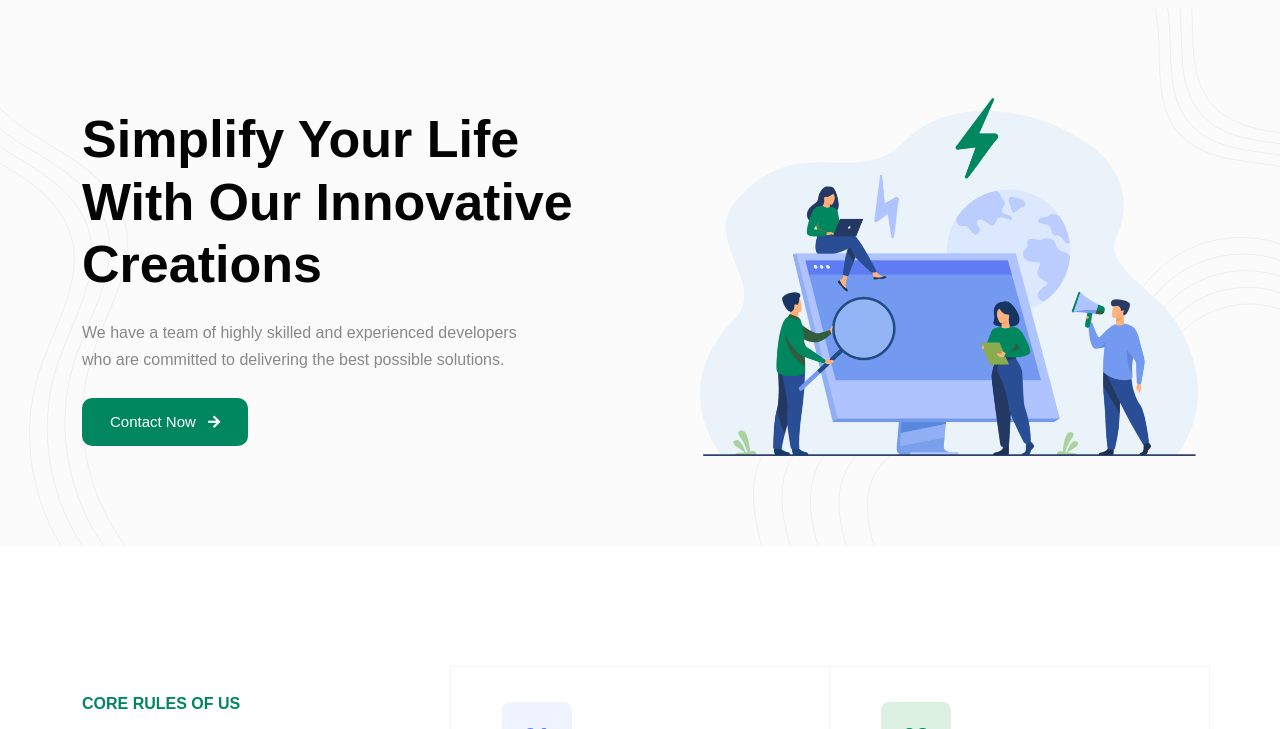
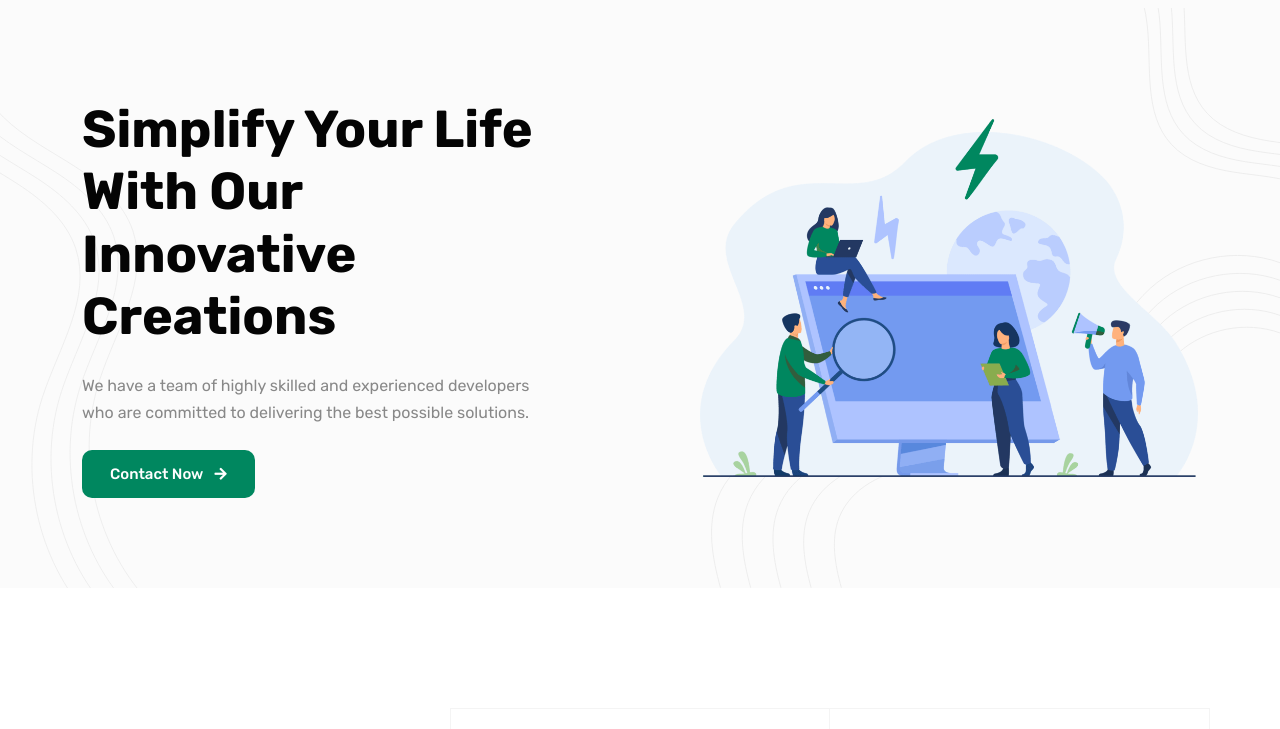
Before and after one commit to feedofmri/kursi, a plain HTML site: page index.html in a window 1280 px wide. Shown: the part 85-814 px from the top of the page. Drawn offline with Linux system fonts and the light colour scheme.

Commit message:
Update index.html

```diff
--- a/index.html
+++ b/index.html
@@ -17,7 +17,7 @@
 	<!-- # Google Fonts -->
 	<link rel="preconnect" href="https://fonts.googleapis.com">
 	<link rel="preconnect" href="https://fonts.gstatic.com" crossorigin>
-	<link href="https://fonts.googleapis.com/css2?family=Alata:wght@400;500;700&display=swap" rel="stylesheet">
+	<link href="https://fonts.googleapis.com/css2?family=Rubik:wght@400;500;700&display=swap" rel="stylesheet">
 
 	<!-- # CSS Plugins -->
 	<link rel="stylesheet" href="plugins/slick/slick.css">
```
